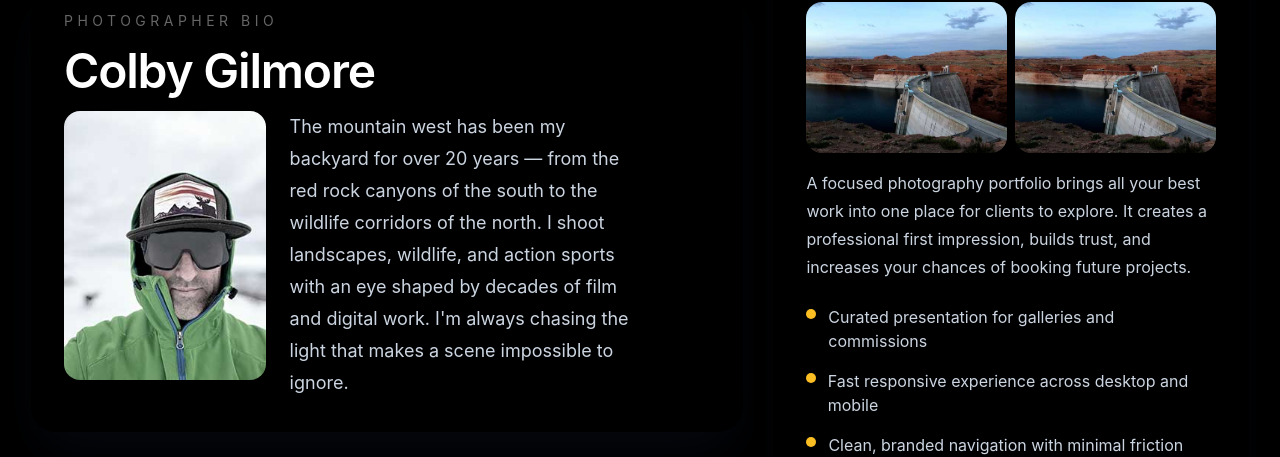
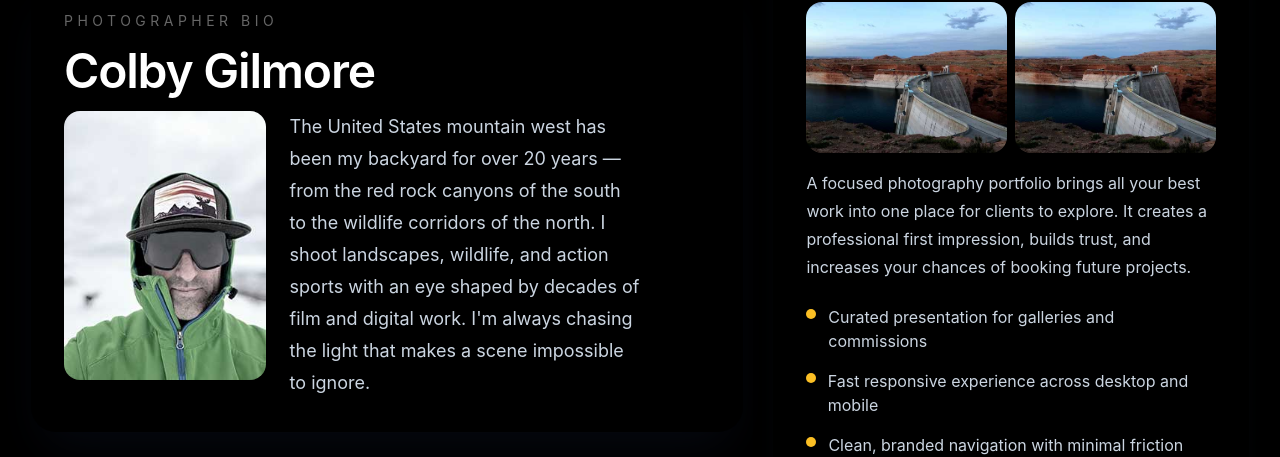
Before and after one commit to colbygilmore/photography-site, a Next.js app: page / in a window 1280 px wide. Shown: the part 971-1428 px from the top of the page. Built offline with nearby package versions, Linux system fonts and the light colour scheme.

Commit message:
Updated bio text to add United States.

```diff
--- a/app/page.tsx
+++ b/app/page.tsx
@@ -22,7 +22,7 @@ export default function HomePage() {
                 <Image src="/photos/homepageBioPhoto.jpg" alt="Colby Gilmore" width={280} height={175} className="w-full object-cover" />
               </div>
               <p className="text-lg leading-8 text-slate-300">
-                The mountain west has been my backyard for over 20 years — from the red rock canyons of the south to the wildlife corridors of the north. I shoot landscapes, wildlife, and action sports with an eye shaped by decades of film and digital work. I&apos;m always chasing the light that makes a scene impossible to ignore.
+                The United States mountain west has been my backyard for over 20 years — from the red rock canyons of the south to the wildlife corridors of the north. I shoot landscapes, wildlife, and action sports with an eye shaped by decades of film and digital work. I&apos;m always chasing the light that makes a scene impossible to ignore.
               </p>
             </div>
           </div>
```
